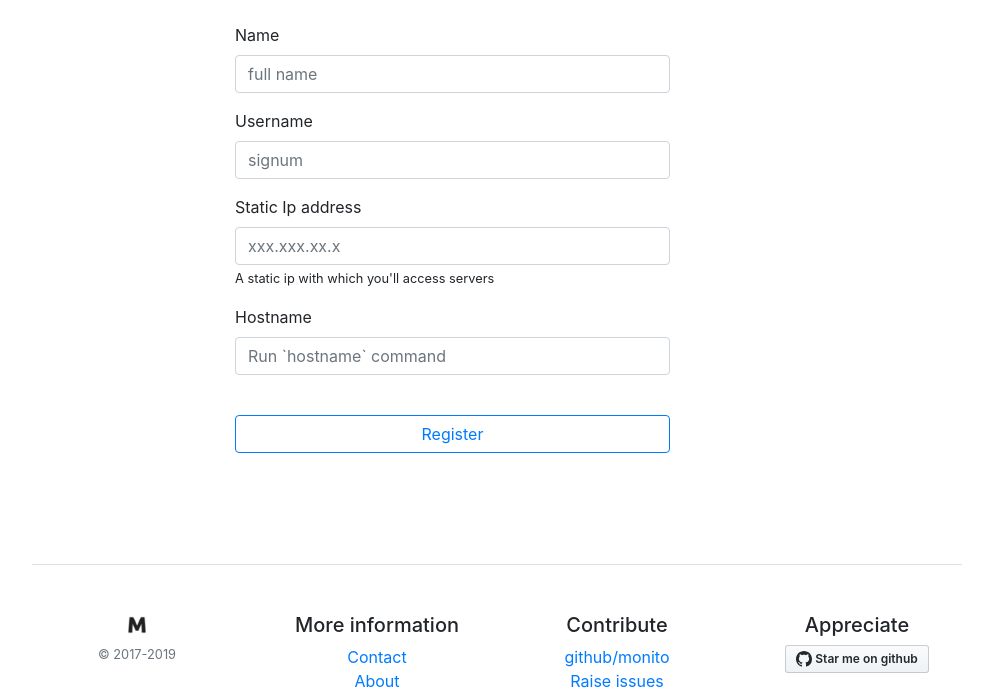
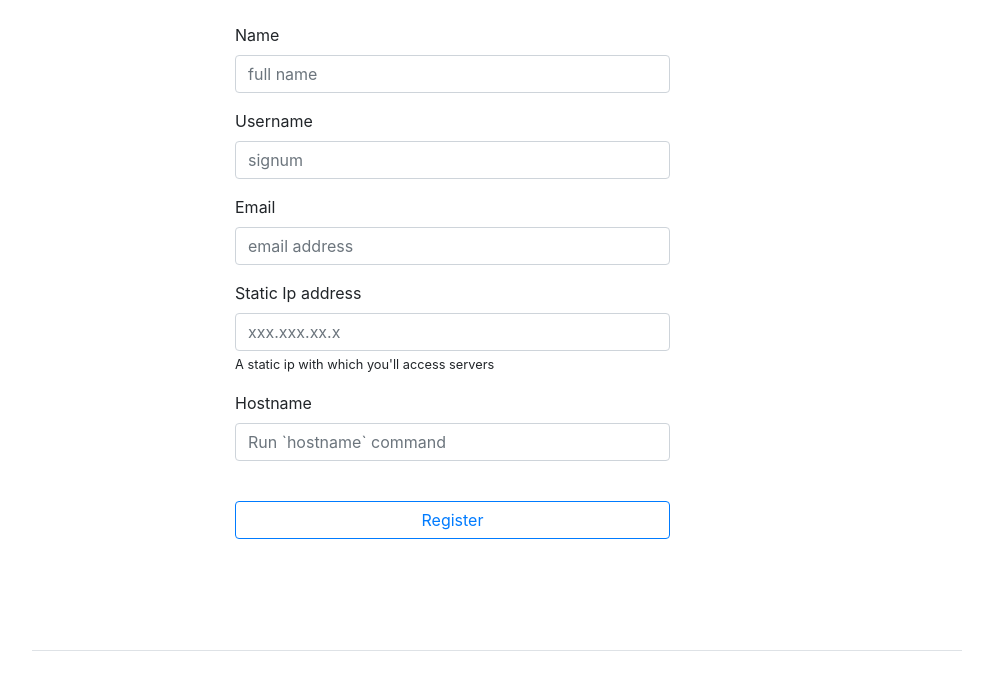
Before and after one commit to raul1991/monito, a Flask app: page /register in a window 1280 px wide. Shown: the part 229-929 px from the top of the page, without its empty margins (143-1136 px from the left). Run offline with Flask 2, Linux system fonts and the light colour scheme; some libraries are stand-ins or nearby versions.

Commit message:
Setup email sending on unauthorized access
Whenever a machine which is owned by 'alice' and is being accessed
by bob or foo etc will trigger an email to 'alice'.
In order to send out an email, email field has been added to the login
form.

```diff
--- a/app.py
+++ b/app.py
@@ -1,9 +1,9 @@
 import os
+from subprocess import Popen
 
 from flask import Flask, render_template, request, Response, session, redirect
+from flask import json
 from flask_sqlalchemy import SQLAlchemy
-from flask import abort
-from flask import json
 
 # Getting absolute path for directory, __file__ = module's name (app.py)
 projectDir = os.path.dirname(os.path.abspath(__file__))
@@ -19,11 +19,13 @@ app.config["SQLALCHEMY_DATABASE_URI"] = databaseFile
 app.config["SECRET_KEY"] = os.urandom(24)
 app.config["PERMANENT_SESSION_LIFETIME"] = 900  # seconds
 db = SQLAlchemy(app)
+cache = {}
 
 
 class User(db.Model):
     id = db.Column('userID', db.Integer, primary_key=True)
     name = db.Column(db.String(30))
+    email = db.Column(db.String(100))
     username = db.Column(db.String(20), unique=True)
     vdaIP = db.Column(db.String(15), unique=True)
     hostname = db.Column(db.String(50), unique=True)
@@ -31,6 +33,7 @@ class User(db.Model):
     def __repr__(self):
         return ("<Name: {}>".format(self.name) +
                 "<Username: {}>".format(self.username) +
+                "<Email: {}>".format(self.email) +
                 "<VDA-IP: {}>".format(self.vdaIP))
 
 
@@ -58,7 +61,7 @@ def login():
         for user in users:
             if user.username == userName:
                 session['user_name'] = user.username
-                session['user_id'] = user.id;
+                session['user_id'] = user.id
                 return redirect('/dashboard')
 
         return render_template('login.html', SERVER_ERROR='Oops! username \'{}\' does not exists.'.format(userName))
@@ -75,11 +78,12 @@ def register():
 
         user = User(name=request.form.get('user_name').strip().lower(),
                     username=request.form.get('username').strip().lower(),
+                    email=request.form.get('email').strip().lower(),
                     vdaIP=request.form.get('user_vda-ip').strip(),
                     hostname=request.form.get('user_hostname').strip().lower())
 
         for elem in users:
-            if elem.username == user.username or elem.vdaIP == user.vdaIP or elem.hostname == user.hostname:
+            if elem.email == user.email or elem.username == user.username or elem.vdaIP == user.vdaIP or elem.hostname == user.hostname:
                 userExists = True
                 break
 
@@ -110,19 +114,65 @@ def dashboard():
         return redirect('/')
 
 
+def exists_in_cache(machine):
+    return cache.get(machine)
+
+
+def is_tresspassed(active_users, owner):
+    allowed_count = 0
+    if owner in active_users:
+        allowed_count = allowed_count + 1 # for the owner
+
+    return ',' in active_users and len(active_users.split(",")) > allowed_count
+
+
+def new_trespassers(machine, active_users):
+    return len(active_users) != len(cache.get(machine))
+
+
+def is_machine_free(machine):
+    return machine.owner == '-'
+
+
+def get_user_email(owner):
+    db_user = User.query.filter_by(name=owner).first()
+    if db_user:
+        return db_user.email
+    return None
+
+
+def send_mail_if_unauthorized_access(machine):
+    users = machine.active_users
+    ip = machine.IP
+    if not is_machine_free(machine) and is_tresspassed(users, machine.owner):
+        if not exists_in_cache(ip) or new_trespassers(ip, users):
+            email = get_user_email(machine.owner)
+            if email:
+                print("Sending an email for unauthorized access")
+                cache[ip] = users
+                Popen(["./send_mail.sh", machine.owner, machine.IP, users, get_user_email(machine.owner)])
+            else:
+                print("Email for {0} not found".format(machine.owner))
+
+
 @app.route('/mapping', methods=["POST"])
 def mapping():
     if request.form:
-        machine = Machine(active_users=request.form.get('vda_ips'),
-                          IP=request.form.get('machine_ip'),
+        ip = request.form.get('machine_ip')
+        active_users = request.form.get('vda_ips')
+
+        machine = Machine(active_users=active_users,
+                          IP=ip,
                           owner=request.form.get('owner').lower())
-        dbMachine = Machine.query.filter_by(IP=machine.IP).first()
+        db_machine = Machine.query.filter_by(IP=machine.IP).first()
 
-        if dbMachine:
-            dbMachine.active_users = machine.active_users
+        if db_machine:
+            send_mail_if_unauthorized_access(db_machine)
+            db_machine.active_users = active_users
             db.session.commit()
             return 'Updated Machine'
         else:
+            # add machine flags in the cache
             db.session.add(machine)
             db.session.commit()
             return 'Added Machine'
--- a/templates/register.html
+++ b/templates/register.html
@@ -13,6 +13,11 @@
         <label for="username">Username</label>
         <input type="text" id="username" name="username" class="form-control" placeholder="signum"
                pattern="^[a-zA-Z]{5,15}$"
+               required>
+    </div>
+    <div class="form-group">
+        <label for="email">Email</label>
+        <input type="email" id="email" name="email" class="form-control" placeholder="email address"
                required>
     </div>
     <div class="form-group">
```
Also changed, not shown: mail.txt (added, +12 -0 lines), templates/dashboard.html (+6 -3 lines), 3 other files.
